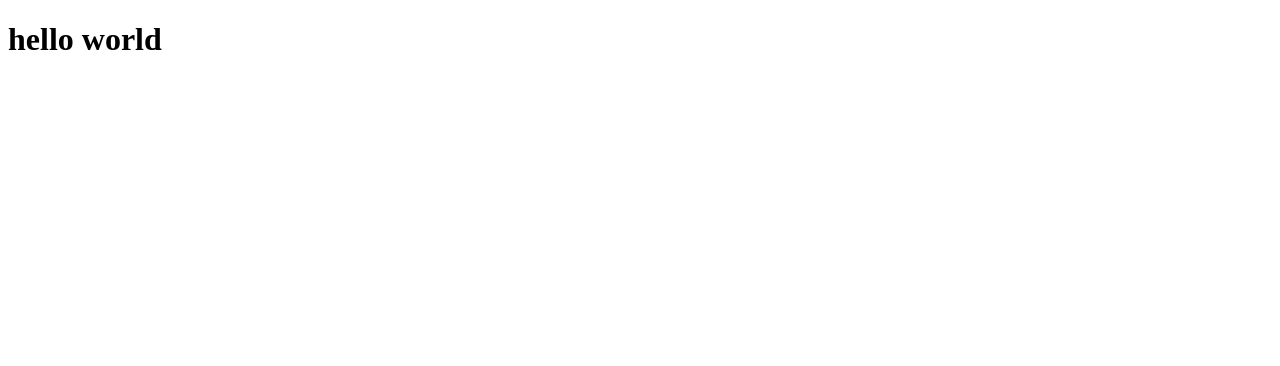
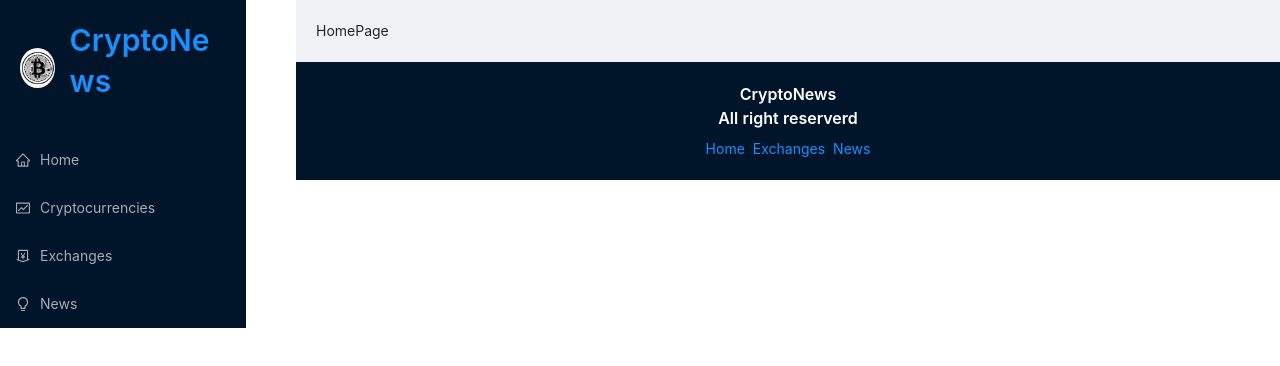
Before and after one commit to boukssis/CryptoNews-application-, a React (Create React App) app: page / in a window 1280 px wide. Shown: the top 366 px of the page. Built offline with nearby package versions, Linux system fonts and the light colour scheme.

Commit message:
routing + Header + footer

```diff
--- a/package.json
+++ b/package.json
@@ -18,6 +18,7 @@
     "react-chartjs-2": "^4.0.1",
     "react-dom": "^17.0.2",
     "react-redux": "^7.2.6",
+    "react-router-dom": "^6.2.1",
     "react-scripts": "5.0.0",
     "web-vitals": "^2.1.4"
   },
--- a/src/App.js
+++ b/src/App.js
@@ -1,12 +1,53 @@
-import React from 'react'
-
+import React from "react";
+import { Routes, Route, Link } from "react-router-dom";
+import { Layout, Typography, Space } from "antd";
+import Navbar from "./components/Navbar";
+import "antd/dist/antd.css";
+import "./app.css";
+import HomePage from "./components/HomePage";
+import CryptoCurrencies from "./components/CryptoCurrencies";
+import Exchanges from "./components/Exchanges";
+import CryptoDetails from "./components/CryptoDetails";
+import News from "./components/News";
 const App = () => {
   return (
-    <div>
-        <h1>hello world </h1>
+    <div className="app">
+      <div className="navbar">
+        <Navbar />
+      </div>
 
+      <div className="main">
+        <Layout>
+          <div className="routes">
+            <Routes>
+              <Route path="/" element={<HomePage />} />
+              <Route path="/cryptocurrencies" element={<CryptoCurrencies />} />
+              <Route path="/exchanges" element={<Exchanges />} />
+              <Route path="/crypto/:coinId" element={<CryptoDetails />} />
+              <Route path="/news" element={<News />} />
+            </Routes>
+          </div>
+        </Layout>
+
+
+      <div className="footer">
+        <Typography.Title
+          level={5}
+          style={{ color: "white", textAlign: "center" }}
+        >
+          CryptoNews <br />
+          All right reserverd
+        </Typography.Title>
+        <Space>
+          <Link to="/">Home</Link>
+          <Link to="/exchanges">Exchanges</Link>
+          <Link to="news">News</Link>
+        </Space>
+      </div>
+
+      </div>
     </div>
-  )
-}
+  );
+};
 
-export default App
+export default App;
--- /dev/null
+++ b/src/app.css
@@ -0,0 +1,379 @@
+
+:root{
+    --text-primary:#000;
+    --bgPrimary:#fff;
+   --bgSecondary: #F9F9F9;
+   --pink: #0071bd;
+   --light-blue: #e6f7ff;
+   --border: #d9d9d9;
+}
+
+* {
+    margin: 0;
+    padding: 0;
+    box-sizing: border-box;
+}
+
+a:hover{
+    color: var(--pink) !important;
+}
+
+.app{
+    display: flex;
+    overflow: hidden;
+}
+
+.navbar{
+    flex: 0.2;
+    background-color: rgb(0, 21, 41);
+}
+
+.main{
+    flex: 0.8;
+    width: 100%;
+
+}
+.routes{
+    padding: 20px;
+}
+.nav-container{
+    position: fixed;
+    left: 0;
+    margin: 100px;
+    height: 00vh;
+    margin: 0px;
+    background-color: rgb(117, 22, 59);
+}
+
+.logo-container{
+    background-color: #001529;
+    display: flex;
+    padding: 20px;
+    align-items: center;
+    width: 100%;
+}
+.logo{
+    margin:0 0 0 15px;
+}
+.logo a{
+   color: white;
+}
+.menu-control-container{
+    display: none !important;
+    position: absolute !important;
+    right: 10px !important;
+    top: 25px !important;
+    font-size: 1.2rem !important;
+    background-color: var(--bgSecondary) !important;
+    border: none !important;
+}
+
+.loader{
+    height: 81vh;
+    display: flex;
+    justify-content: center;
+    align-items: center;
+}
+
+@media screen and (max-width:1300px){
+    .main{
+        margin-left: 50px;
+    }
+}
+
+@media screen and (max-width:1170px){
+    .main{
+        margin-left: 50px;
+    }
+}
+
+@media screen and (max-width:1000px){
+    .main{
+        margin-left: 100px;
+    }
+}
+
+@media screen and (max-width:800px){
+    .app{
+        flex-direction: column;
+        overflow: hidden;
+    }
+
+    .navbar{
+        flex: 1;
+    }
+
+    .main{
+        flex: 1;
+        margin-top: 90px;
+        margin-left: 0px;
+        margin-right: 10px;
+    }
+
+    .nav-container{
+        height: 8vh;
+        position:fixed;
+        width: 100%;
+        z-index: 100;
+        background-color: var(--bgSecondary);
+    }
+
+    .menu-control-container{
+        display: block !important;
+    }
+
+    .ant-menu{
+        position: absolute;
+        right: 0px;
+    }
+    .home-title{
+        font-size: 1.4rem !important;
+    }
+    .show-more{
+        font-size: 1.3rem !important;
+    }
+}
+
+.coin-detail-container{
+    margin: 30px;
+}
+
+.coin-heading-container{
+    display: flex;
+    justify-content: center;
+    align-items: center;
+    flex-direction: column;
+    border-bottom: 1px solid var(--border);
+    padding-top: 20px;
+    padding-bottom: 20px;
+    gap: 10px;
+}
+
+.coin-heading-container .coin-name{
+    font-weight: 900;
+    color: var(--pink);
+}
+
+.coin-heading-container p{
+    font-size: 1rem;
+    opacity: 0.9;
+    margin-bottom: 20px;
+}
+
+.stats-container{
+    display: flex;
+    justify-content: space-between;
+    align-items: center;
+    gap: 40px;
+}
+
+.stats-container h2{
+    font-weight: 700;
+    font-size: 1.4rem;
+    margin-top: 20px;
+    color: var(--pink);
+}
+
+.coin-details-heading{
+    font-weight: 700 !important;
+    margin-top: 20px !important;
+    color: var(--pink) !important;
+}
+
+.coin-stats{
+    display: flex;
+    justify-content: space-between;
+    border-bottom: 1px solid var(--border);
+    font-size: 1rem;
+    opacity: 0.9;
+    padding: 20px;
+
+}
+
+.coin-stats-name{
+    display: flex;
+    gap: 10px;
+    font-size: 1rem;
+}
+
+.stats{
+    font-weight: 800;
+}
+
+.coin-value-statistics-heading p{
+    font-size: 1rem;
+    opacity: 0.9;
+}
+
+.coin-desc-link{
+    display: flex;
+    gap: 40px;
+    margin-top: 40px;
+    padding-top: 20px;
+}
+
+.coin-desc-link h2{
+    font-weight: 700;
+    color: var(--pink);
+}
+
+.coin-desc-link p{
+    font-size: 1rem;
+    opacity: 0.9;
+}
+
+.coin-desc-link a{
+    color: var(--pink);
+}
+
+.coin-desc-link h3{
+    font-weight: 700;
+}
+
+.coin-desc{
+    flex: 0.5;
+}
+
+.coin-links{
+  padding: 0px 20px;
+    flex: 0.5;
+}
+
+.coin-link{
+    display: flex;
+    justify-content: space-between;
+    align-items: center;
+    border-bottom: 1px solid var(--border);
+    padding: 20px;
+}
+
+.link-name{
+    text-transform: capitalize;
+    font-size: 1rem;
+}
+
+.coin-link a{
+    color: var(--pink);
+    font-weight: 700;
+    font-size: 1rem;
+}
+
+.coin-link:hover, .coin-stats:hover{
+    background-color: var(--bgSecondary);
+}
+
+@media screen and (max-width:1000px){
+    .stats-container{
+        flex-direction: column;
+    }
+    .coin-desc-link{
+        flex-direction: column;
+    }
+    .stats-container h2{
+        margin-top: 0px;
+    }
+}
+
+@media screen and (max-width: 500px){
+    .coin-links{
+        padding: 0px;
+    }
+    .coin-detail-container{
+        margin: 0;
+    }
+}
+@media screen and (max-width: 500px){
+    .heading{
+        margin-top: 20px;
+    }
+}
+
+.select-news{
+    width: 180px;
+}
+.news-card{
+    min-height: 300px !important;
+}
+.news-image-container{
+    display: flex !important;
+    justify-content: space-between !important;
+}
+.news-title{
+width: 70%;
+}
+
+.news-image-container .img{
+    width:100px;
+    height:100px;
+}
+.news-card p{
+    color: black;
+    margin: 10px 0px !important;
+}
+.provider-container{
+    display: flex;
+    justify-content: space-between;
+}
+.provider-name{
+    margin-left: 10px;
+}
+
+.chart-header{
+    display: flex;
+    justify-content: space-between;
+    gap: 50px;
+    color: #0071bd;
+}
+.chart-title{
+    color: #0071bd !important;
+}
+.price-container{
+    display: flex !important;
+    gap: 20px !important;
+    align-items: center !important;
+    flex-wrap: wrap !important;
+}
+.price-change{
+    font-weight: 900 !important;
+}
+.current-price{
+    margin-top: 0px !important;
+    font-weight: 900 !important;
+}
+.home-heading-container{
+    display: flex;
+    justify-content: space-between;
+    align-items: center;
+    margin-top: 40px;
+}
+.show-more{
+    margin-top: 0px !important;
+}
+.exchange-image{
+    margin: 0px 10px !important;
+}
+.search-crypto{
+    margin: 20px auto 30px auto;
+    width: 250px;
+}
+.crypto-card-container{
+    min-height: 65vh !important;
+}
+.crypto-card{
+    min-width: 250px;
+}
+.crypto-card .crypto-image{
+    width:35px;
+}
+.select-timeperiod{
+    width: 200px !important;
+    margin-top: 20px !important;
+}
+
+.footer {
+    background-color: #001529;
+    display: flex;
+    flex-direction: column;
+    padding: 20px;
+    align-items: center;
+}
--- /dev/null
+++ b/src/components/CryptoCurrencies.js
@@ -0,0 +1,9 @@
+import React from 'react'
+
+const CryptoCurrencies = () => {
+  return (
+    <div>CryptoCurrencies</div>
+  )
+}
+
+export default CryptoCurrencies
--- /dev/null
+++ b/src/components/CryptoDetails.js
@@ -0,0 +1,9 @@
+import React from 'react'
+
+const CryptoDetails = () => {
+  return (
+    <div>CryptoDetails</div>
+  )
+}
+
+export default CryptoDetails
--- /dev/null
+++ b/src/components/Exchanges.js
@@ -0,0 +1,9 @@
+import React from 'react'
+
+const Exchanges = () => {
+  return (
+    <div>Exchanges</div>
+  )
+}
+
+export default Exchanges
--- /dev/null
+++ b/src/components/HomePage.js
@@ -0,0 +1,9 @@
+import React from 'react'
+
+const HomePage = () => {
+  return (
+    <div>HomePage</div>
+  )
+}
+
+export default HomePage
--- /dev/null
+++ b/src/components/News.js
@@ -0,0 +1,9 @@
+import React from 'react'
+
+const News = () => {
+  return (
+    <div>News</div>
+  )
+}
+
+export default News
--- a/src/components/navbar.js
+++ b/src/components/navbar.js
@@ -0,0 +1,41 @@
+import React from 'react'
+import {Button, Menu, Typography, Avatar} from 'antd'
+import {Link} from 'react-router-dom'
+import '../app.css'
+import icon from '../images/crypto.png'
+import { BulbOutlined, FundOutlined, HomeOutlined, MoneyCollectOutlined } from '@ant-design/icons/lib/icons'
+const Navbar = () => {
+  return (
+    <div classname="nav-container">
+
+    <div className="logo-container">
+        <Avatar src={icon} size="large"/>
+        <Typography.Title level={2} className="logo">
+        <Link to="/">CryptoNews</Link>
+        </Typography.Title>
+
+
+    </div>
+    <Menu theme="dark">
+    <Menu.Item icon={<HomeOutlined />}>
+        <Link to="/">Home</Link>
+    </Menu.Item>
+
+    <Menu.Item icon={<FundOutlined />}>
+        <Link to="/Cryptocurrencies">Cryptocurrencies</Link>
+    </Menu.Item>
+
+    <Menu.Item icon={<MoneyCollectOutlined />}>
+        <Link to="/exchanges">Exchanges</Link>
+    </Menu.Item>
+
+    <Menu.Item icon={<BulbOutlined />}>
+        <Link to="/news">News</Link>
+    </Menu.Item>
+
+    </Menu>
+    </div>
+  )
+}
+
+export default Navbar
--- a/src/index.js
+++ b/src/index.js
@@ -1,6 +1,11 @@
 import React from "react";
 import ReactDom from "react-dom";
-
+import {BrowserRouter as Router} from 'react-router-dom'
 import App from "./App";
 
-ReactDom.render(<App />, document.getElementById("root"));
+ReactDom.render(
+    <Router>
+<App />
+    </Router>,
+
+ document.getElementById("root"));
```
Also changed, not shown: src/images/crypto.png (added), 1 other file (tests, documents, lock files or other folders).
